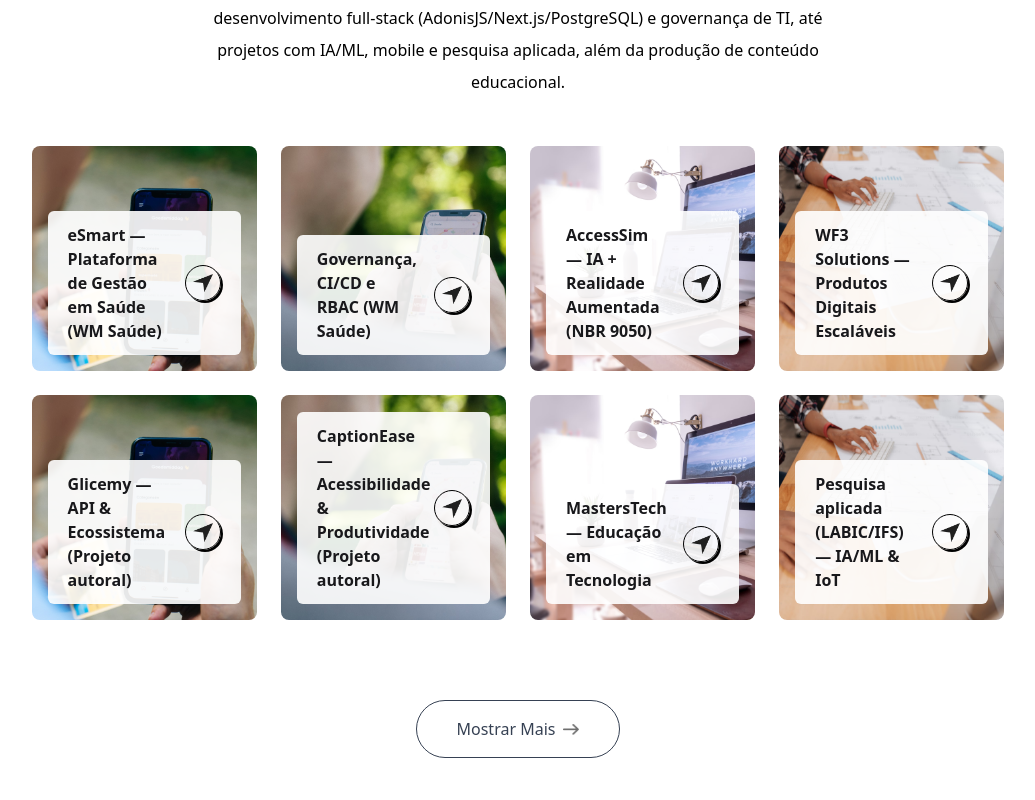
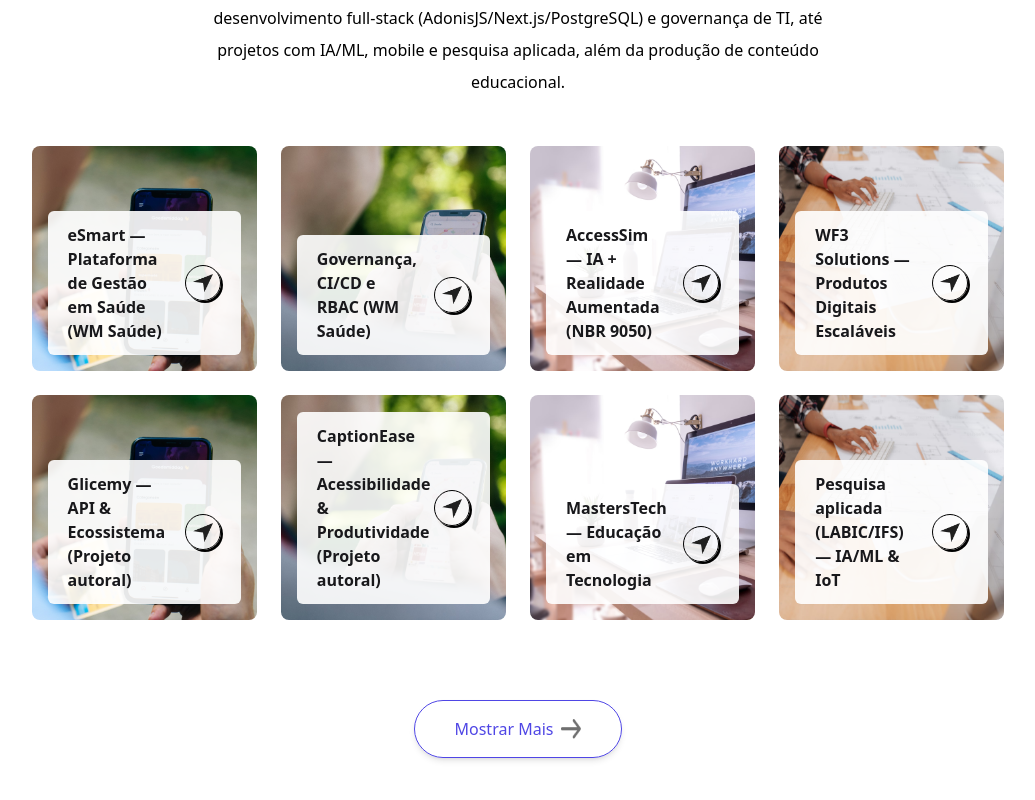
Before and after one commit to Jovinull/portfolio, a Next.js app: page / in a window 1280 px wide. Shown: the part 2758-3558 px from the top of the page, without its empty margins (122-1157 px from the left). Built offline with nearby package versions, Linux system fonts and the light colour scheme; a web font is replaced by a local one.

Commit message:
fix: correção no contraste da cor do botão

```diff
--- a/app/components/work/ShowMoreLink.tsx
+++ b/app/components/work/ShowMoreLink.tsx
@@ -1,19 +1,22 @@
-import Image from 'next/image';
+'use client';
+
 import { assets } from '@/assets/assets';
+import { useThemeStore } from '@/app/store/useThemeStore';
+import BaseButton from '@/app/components/buttons/BaseButton';
 
 export default function ShowMoreLink() {
+  const { isDark } = useThemeStore();
+
   return (
-    <a
-      href=""
-      className="hover:bg-lightHover mx-auto my-20 flex w-max items-center justify-center gap-2 rounded-full border-[0.5px] border-gray-700 px-10 py-3 text-gray-700 duration-500 dark:border-gray-500 dark:text-gray-200 dark:hover:bg-white/10"
-    >
-      Mostrar Mais
-      <Image src={assets.right_arrow_bold} alt="Right arrow" className="w-4 dark:hidden" />
-      <Image
-        src={assets.right_arrow_bold_dark}
-        alt="Right arrow"
-        className="hidden w-4 dark:block"
-      />
-    </a>
+    <div className="my-20 flex justify-center">
+      <BaseButton
+        href="/#work"
+        variant="theme"
+        icon={isDark ? assets.right_arrow_bold_dark : assets.right_arrow_bold}
+        className="px-10 py-3 shadow-md hover:shadow-lg"
+      >
+        Mostrar Mais
+      </BaseButton>
+    </div>
   );
 }
```
